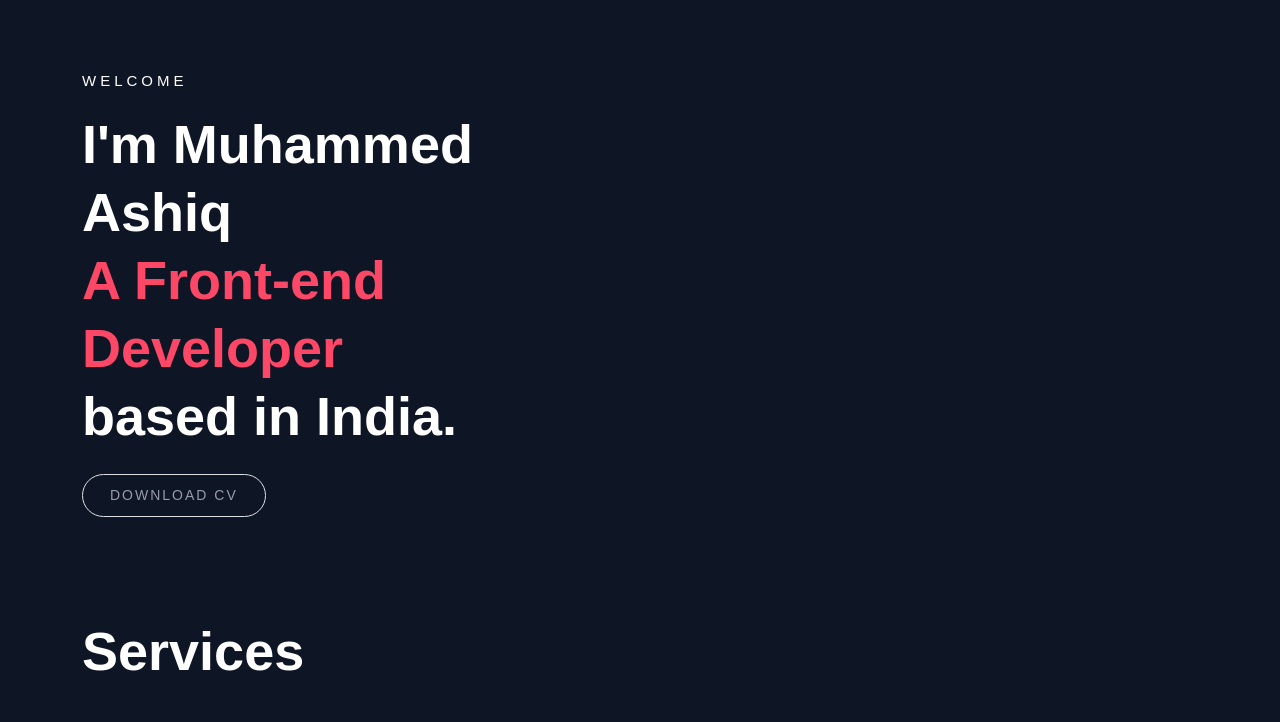
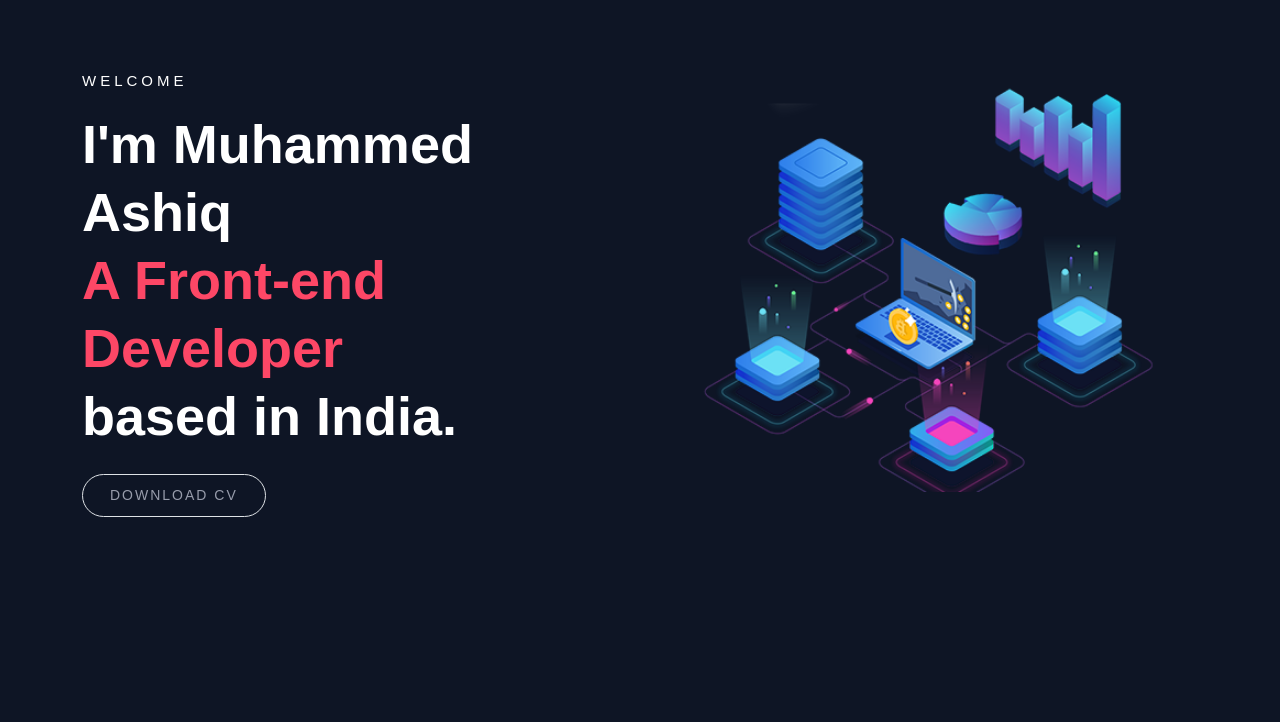
Before and after one commit to aashiqc/ashiq, a plain HTML site: page index.html in a window 1280 px wide. Shown: the part 78-800 px from the top of the page. Drawn offline with nearby package versions, Linux system fonts and the light colour scheme; the site is published under a folder, as on GitHub Pages, so addresses that start at the root find nothing.

Commit message:
Update index.html

```diff
--- a/index.html
+++ b/index.html
@@ -8,7 +8,7 @@
   <title>Muhammed Ashiq</title>
 
   <!-----Favicon------->
-  <link rel="icon" class="rounded-circle" alt="..." type="image/png" href="images/profilenew.png">
+  <link rel="icon" class="rounded-circle" alt="..." type="image/png" href="./images/profilenew.png">
 
 
   <!-----Bootstrap 5 CDN------->
@@ -78,7 +78,7 @@
           </div>
         </div>
         <div class="col-md-6 rounded">
-          <img src="/Images/network.png" alt="">
+          <img src="./Images/network.png" alt="">
         </div>
       </div>
     </div>
```
